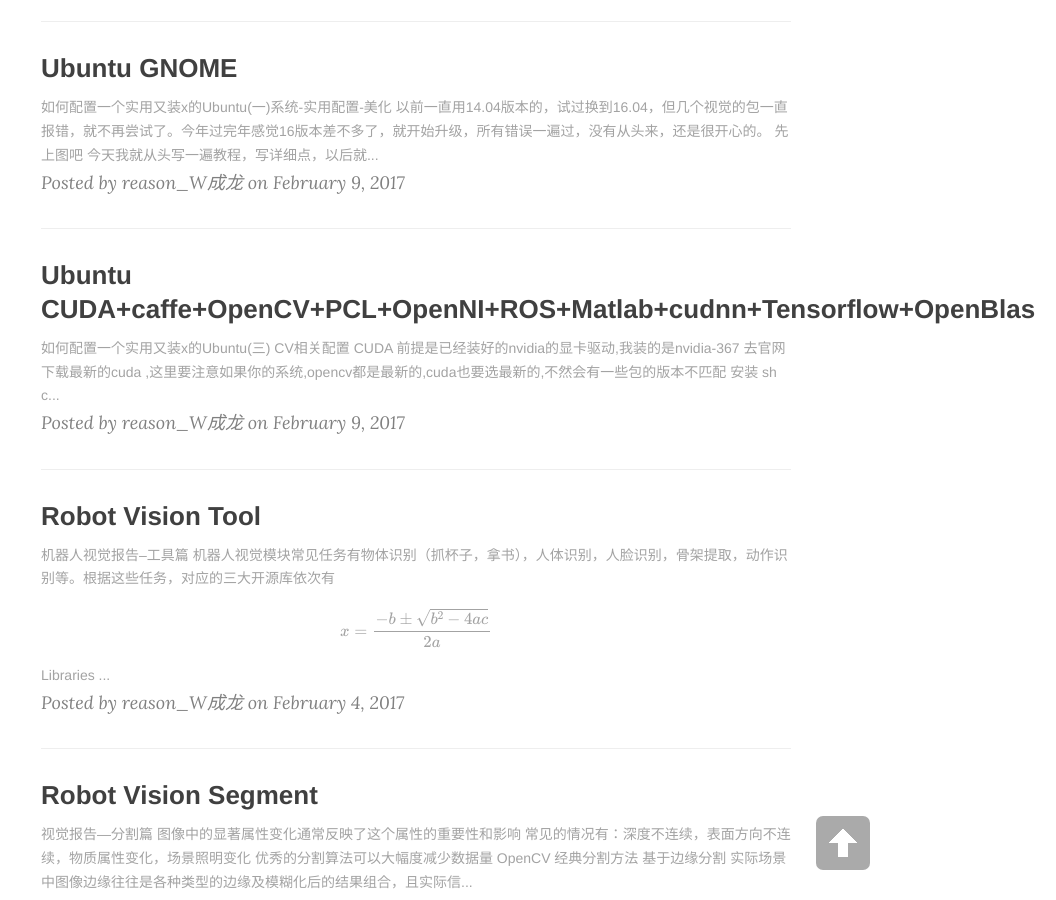
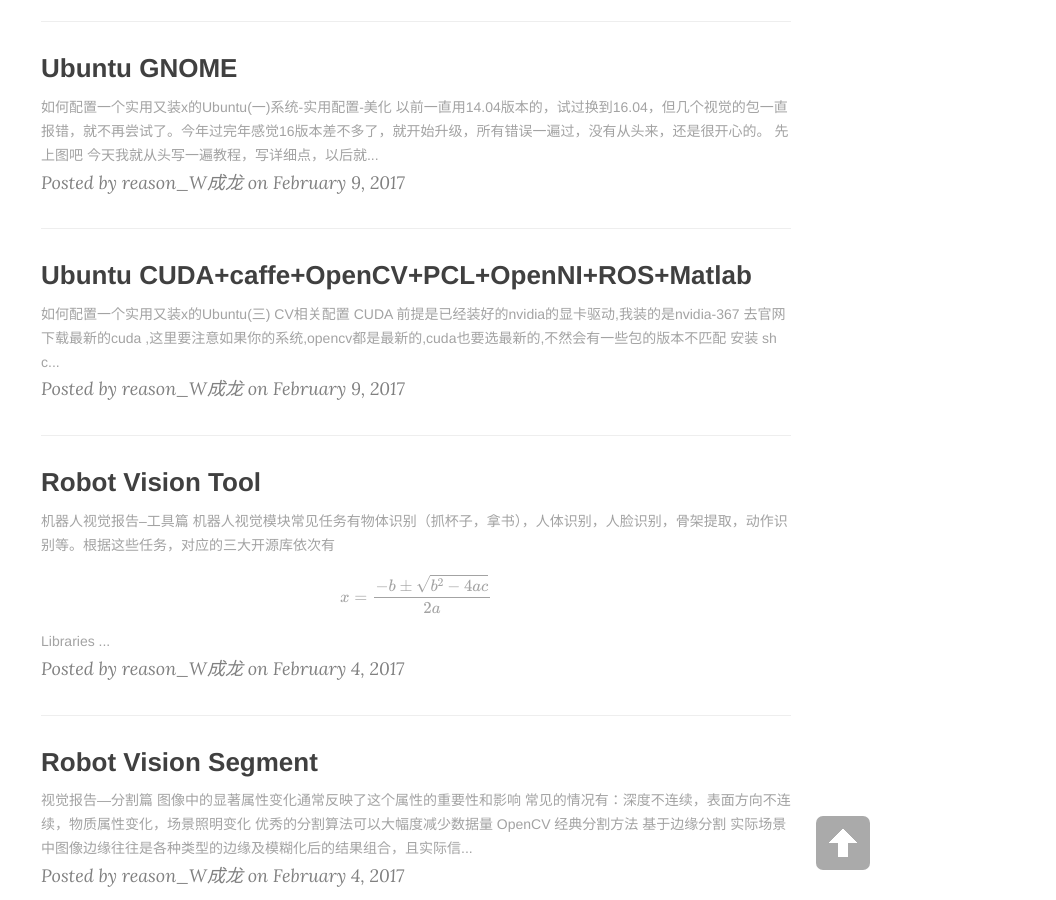
Before and after one commit to Skylar95/Skylar95, a Jekyll site: the page built from index.html, in a window 1280 px wide and 900 px high, scrolled down 608 px. Shown: the whole window, without its empty margins (224-1280 px from the left). Built offline with Jekyll 4.4.1, drawn with Linux system fonts in a browser that asks for light colours; nearby versions of some CDN libraries; formulas are drawn with MathJax 3; the list of posts is cut into pages by our own code.

Commit message:
ubuntu vision

````diff
--- a/_posts/2017-02-09-Ubuntu-CUDA+caffe+Matlab+OpenCV+PCL+OpenNI+ROS.md
+++ b/_posts/2017-02-09-Ubuntu-CUDA+caffe+Matlab+OpenCV+PCL+OpenNI+ROS.md
@@ -1,6 +1,6 @@
 ---
 layout: post
-title: Ubuntu CUDA+caffe+OpenCV+PCL+OpenNI+ROS+Matlab+cudnn+Tensorflow+OpenBlas
+title: Ubuntu CUDA+caffe+OpenCV+PCL+OpenNI+ROS+Matlab
 date: 2017-2-9
 categories: blog
 tags: [UbuntuGnome]
@@ -113,7 +113,7 @@
 	catkin_make
 ```
 
-##cudnn
+## cudnn
 <br>自己下载 [cudnn](https://developer.nvidia.com/rdp/cudnn-download)
 
 ```
@@ -132,6 +132,7 @@
 	sudo pip install six --upgrade --target="/usr/lib/python2.7/dist-packages"
 	sudo pip install --upgrade https://storage.googleapis.com/tensorflow/linux/gpu/tensorflow-0.8.0-cp27-none-linux_x86_64.whl
 ```
+
 ## OpenBlas
 
 ```
@@ -145,6 +146,7 @@
 	echo 'export LD_LIBRARY_PATH=/usr/local/lib:$LD_LIBRARY_PATH' >> ~/.bashrc
 
 ```
+
 ## caffe
 
 ```
@@ -174,6 +176,7 @@
 ```
 	make all -j $(($(nproc) + 1))
 ```
+
 >	if Caffe didn't see hdf5.h when compiling<br>
 	--- INCLUDE_DIRS := \$(PYTHON_INCLUDE) /usr/local/include<br>
 	+++ INCLUDE_DIRS := \$(PYTHON_INCLUDE) /usr/local/include /usr/include/hdf5/serial/<br>
@@ -188,6 +191,7 @@
 	make runtest -j $(($(nproc) + 1))
 	make pycaffe -j $(($(nproc) + 1))
 ```
+
 ## OpenNI+OpenNI2
 
 - OpenNI
@@ -216,6 +220,7 @@
 	cd ~/Documents/openni/NITE-Bin-Dev-Linux-x64-v1.5.2.23
 	sudo sh ./install.sh
 ```
+
 - OpenNI2
 <br>自己点开下[OpenNI2](http://github.com/occipital/OpenNI2) [lifreenet](https://github.com/OpenKinect/libfreenect) [NITE2.0](http://www.openni.ru/openni-sdk/openni-sdk-history-2/)
 
@@ -253,6 +258,7 @@
 ```
 然后就行了
 ![](https://github.com/reasonW/MyImage/blob/master/reasonW.github.io/_posts/2017-02-09-img/3_1.png?raw=true)
+
 ## OpenCV
 
 ```
@@ -285,6 +291,7 @@
 	sudo make install
 
 ```
+
 ## PCL
 
 ```
@@ -301,14 +308,14 @@
 如果openni2没有编译上,就先安装,过一会儿重启再重启再编译安装一次,一般就有了
 
 ## NOTES
-**
-我从14版本升到16版本以后,编译以前的视觉包一直报一个libmpi的错,后来才知道是系统的动态链接库管理ld因升级有了变化，主要表现为依赖的包再次依赖不会自动展开，报一个很烦人的错误
-**
+
+**我从14版本升到16版本以后,编译以前的视觉包一直报一个libmpi的错,后来才知道是系统的动态链接库管理ld因升级有了变化，主要表现为依赖的包再次依赖不会自动展开，报一个很烦人的错误**
 
 ```
 	undefined reference to symbol '_ZN3MPI8Datatype4FreeEv'
 	usr/lib/libmpi_cxx.so.1: error adding symbols: DSO missing from command line
 ```
+
 ** 知道了原因就好办了,编译的时候加上mpi链接就行
 CMakeLists.txt里面加上**
 
````
